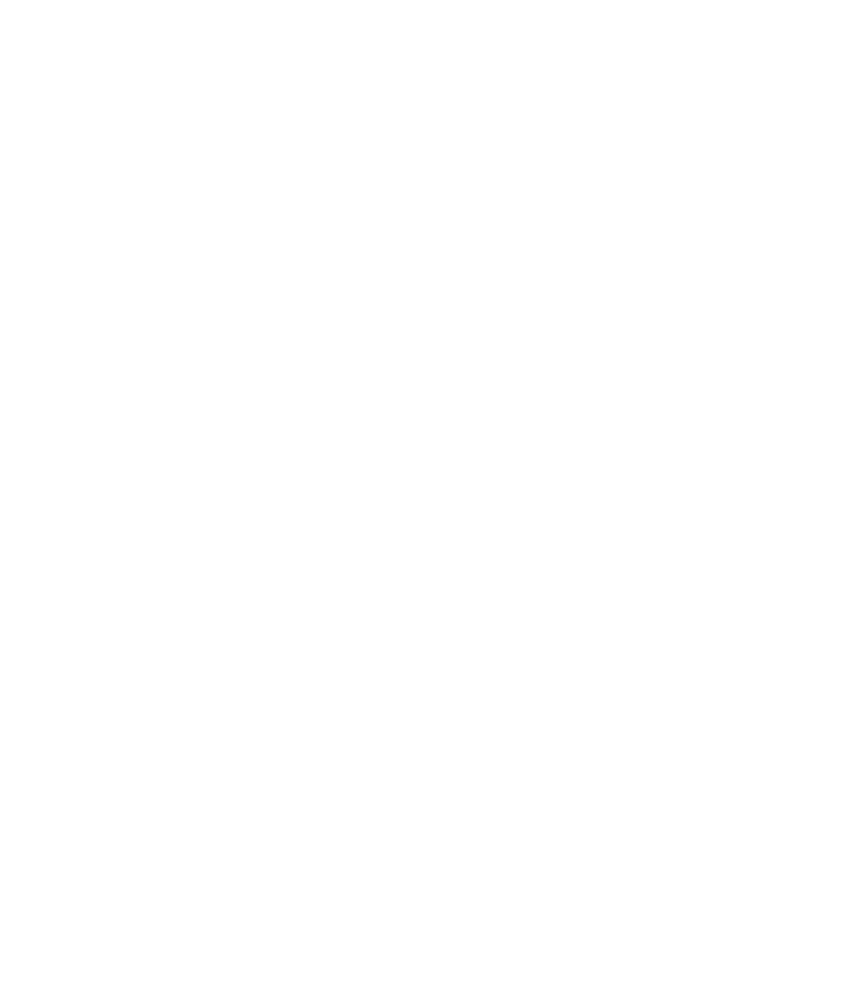
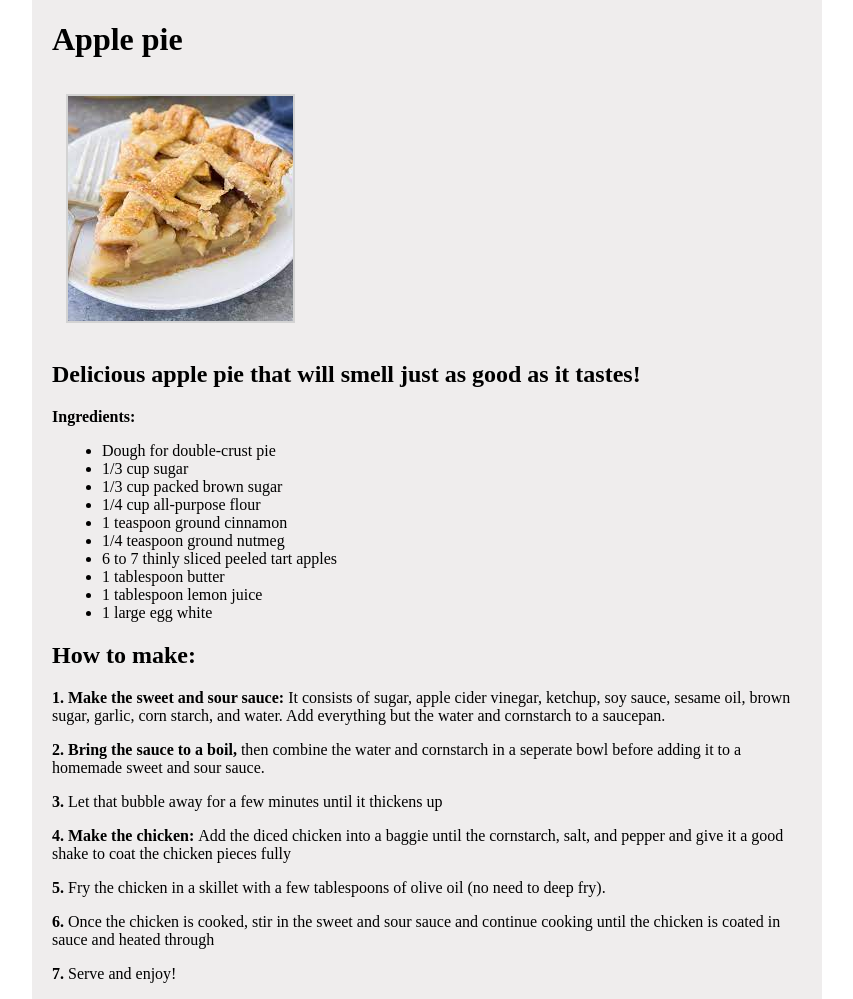
Before and after one commit to CrikeyMikey/Project-Recipe-Page, a plain HTML site: page pie.html in a window 1280 px wide. Shown: the whole page, without its empty margins (213-1066 px from the left). Before the commit the page ends 800 px from the top, so only its background shows below. Drawn offline with Linux system fonts and the light colour scheme.

Commit message:
Filled in pie recipe page header and ingredients

```diff
--- a/pie.html
+++ b/pie.html
@@ -3,12 +3,36 @@
 <head>
     <meta charset="UTF-8">
     <title id="title">Apple pie</title>
-    <link rel="stylesheet" href="styles.css">
+    <link href="styles.css" rel="stylesheet" type="text/css">
 </head>
 
-<body>
+<body class="page1">
     <div class="bodydiv">
-
+        <h1>Apple pie</h1>
+        <img class="foodimg" src="images/applepie.jpeg">
+        <h2 class="description">Delicious apple pie that will smell just as good as it tastes!</h2>
+        <p class="ingredients">Ingredients:
+            <ul>
+                <li>Dough for double-crust pie</li>
+                <li>1/3 cup sugar</li>
+                <li>1/3 cup packed brown sugar</li>
+                <li>1/4 cup all-purpose flour</li>
+                <li>1 teaspoon ground cinnamon</li>
+                <li>1/4 teaspoon ground nutmeg</li>
+                <li>6 to 7 thinly sliced peeled tart apples</li>
+                <li>1 tablespoon butter</li>
+                <li>1 tablespoon lemon juice</li>
+                <li>1 large egg white</li>
+            </ul>
+        </p>
+        <h2>How to make:</h2>
+        <p><strong>1. Make the sweet and sour sauce: </strong>It consists of sugar, apple cider vinegar, ketchup, soy sauce, sesame oil, brown sugar, garlic, corn starch, and water. Add everything but the water and cornstarch to a saucepan.</p>
+        <p><strong>2. Bring the sauce to a boil, </strong>then combine the water and cornstarch in a seperate bowl before adding it to a homemade sweet and sour sauce.</p>
+        <p><strong>3. </strong>Let that bubble away for a few minutes until it thickens up</p>
+        <p><strong>4. Make the chicken: </strong>Add the diced chicken into a baggie until the cornstarch, salt, and pepper and give it a good shake to coat the chicken pieces fully</p>
+        <p><strong>5. </strong>Fry the chicken in a skillet with a few tablespoons of olive oil (no need to deep fry).</p>
+        <p><strong>6. </strong>Once the chicken is cooked, stir in the sweet and sour sauce and continue cooking until the chicken is coated in sauce and heated through</p>
+        <p><strong>7. </strong>Serve and enjoy!</p>
     </div>
 </body>
 </html>
```
Also changed, not shown: chicken.html (+1 -1 lines).
